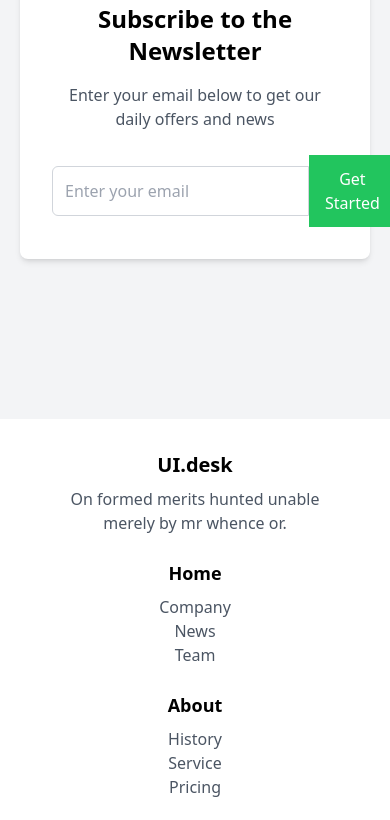
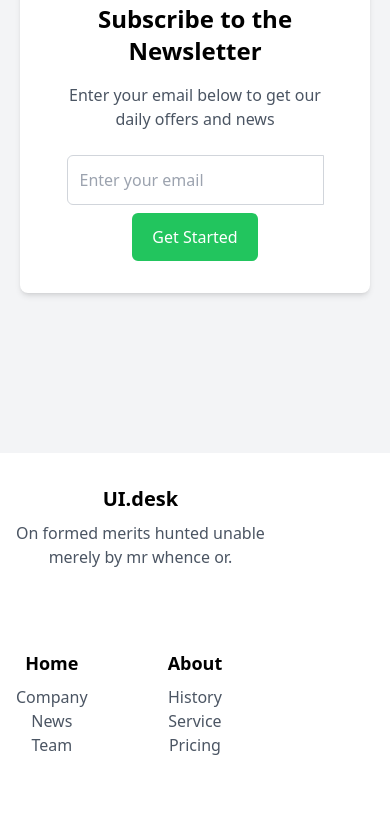
Before and after one commit to ValijonovMirzajon/demo-day, a plain HTML site: page index.html in a window 390 px wide. Shown: the part 7368-8188 px from the top of the page. Drawn offline with nearby package versions, Linux system fonts and the light colour scheme.

Commit message:
ozgarish

```diff
--- a/index.html
+++ b/index.html
@@ -321,18 +321,18 @@
           <div class="bg-white  p-8 rounded-lg shadow-md max-w-md w-full text-center">
             <h2 class="text-2xl font-semibold mb-4">Subscribe to the Newsletter</h2>
             <p class="text-gray-600 mb-6">Enter your email below to get our daily offers and news</p>
+              <form action="#" method="POST" class="flex flex-col md:flex-row items-center gap-2 md:gap-0">
+                <input type="email" placeholder="Enter your email" class="flex-1 p-3 border border-gray-300 rounded-l-md focus:outline-none focus:ring-2 focus:ring-green-500">
+                <button type="submit" class="px-5 py-3 bg-green-500 text-white md:px-4 md:py-3 md:rounded-r-md md:rounded-l-none rounded-md hover:bg-green-600 focus:outline-none focus:ring-2 focus:ring-green-500">Get Started</button>
+              </form>
 
-            <form action="#" method="POST" class="flex items-center">
-              <input type="email" placeholder="Enter your email" class="flex-1 p-3 border border-gray-300 rounded-l-md focus:outline-none focus:ring-2 focus:ring-green-500">
-              <button type="submit" class="bg-green-500 text-white px-4 py-3 rounded-r-md hover:bg-green-600 focus:outline-none focus:ring-2 focus:ring-green-500">Get Started</button>
-            </form>
           </div>
         </div>
       </section>
     </main>
     <footer class="bg-white py-8">
       <div class="max-w-6xl mx-auto px-4 text-center lg:text-start">
-        <div class=" flex flex-col md:flex-row items-center gap-6 justify-between">
+        <div class=" flex flex-wrap md:flex-row items-center gap-20 text-center md:justify-between">
           <div class="col-span-2">
             <h4 class="text-xl font-bold">UI.desk</h4>
             <p class="text-gray-600 mt-2">
```
